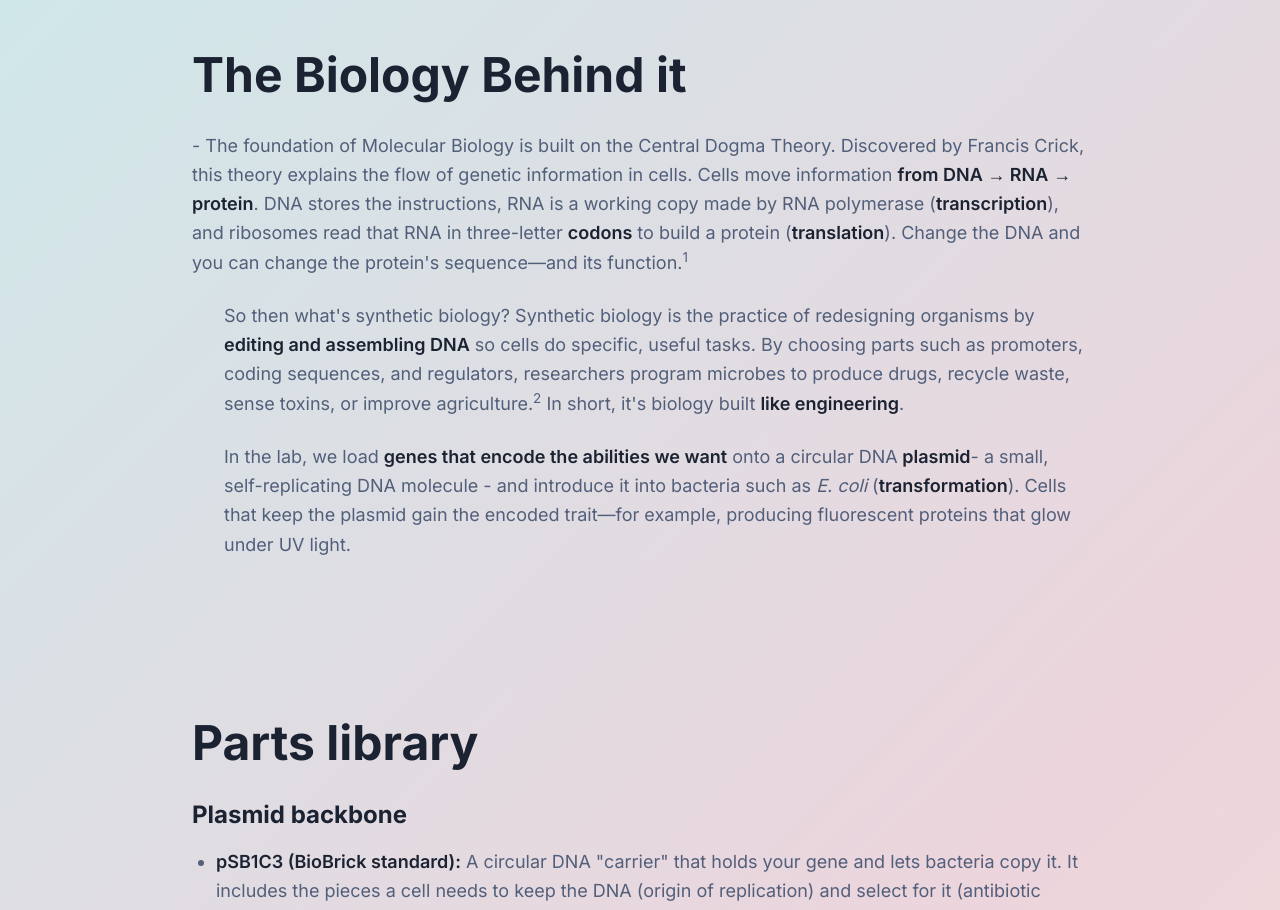
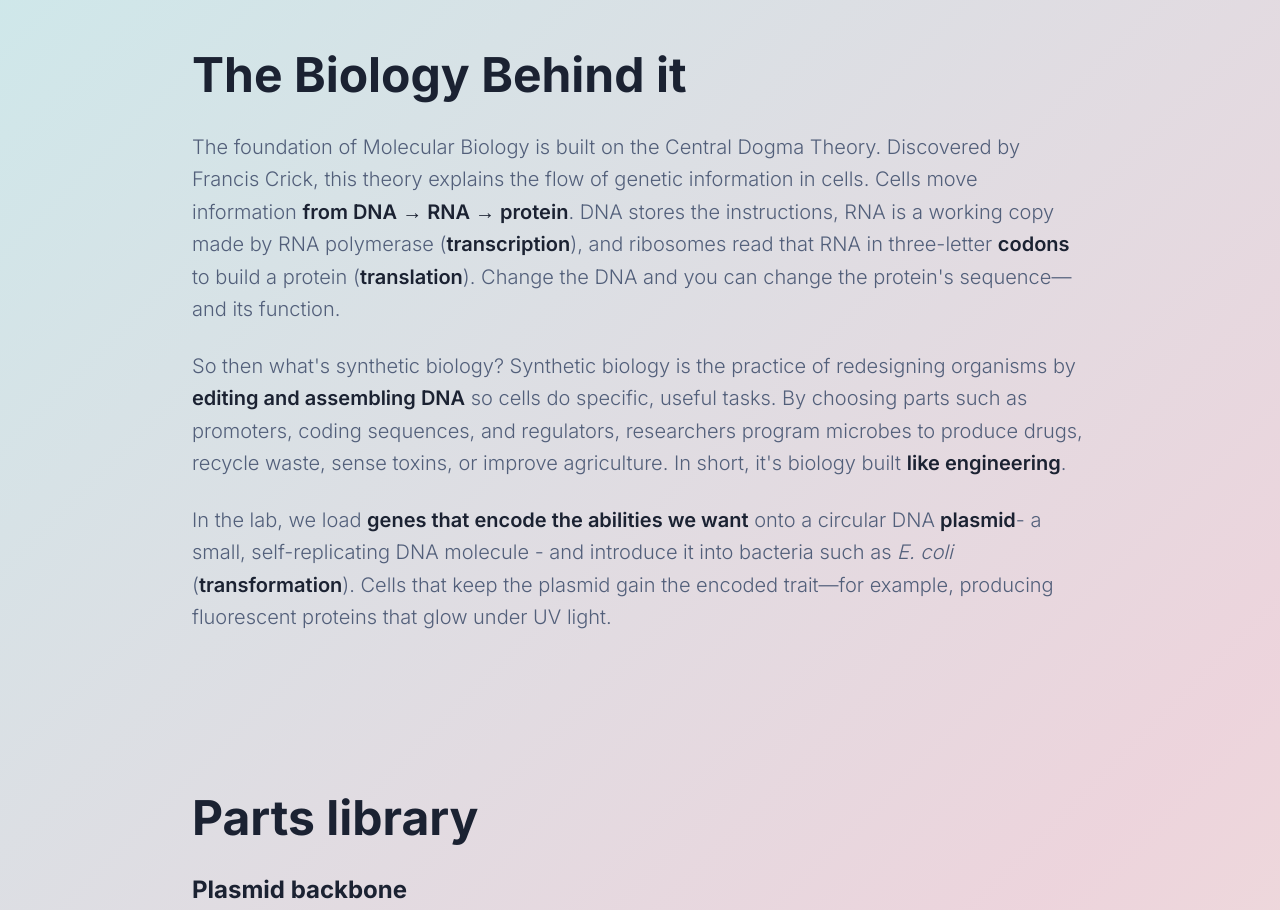
Before and after one commit to NYUADiGEM-2025/synthesis-ds, a React (Vite) app: page / in a window 1280 px wide. Shown: the part 2240-3150 px from the top of the page. Built offline with nearby package versions, Linux system fonts and the light colour scheme.

Commit message:
Reverted to commit 90fb6819ea5ec72bea7126896af3f3b6fa365c85

```diff
--- a/src/pages/Home.tsx
+++ b/src/pages/Home.tsx
@@ -121,24 +121,25 @@ const Home = () => {
             The Biology Behind it
           </h2>
 
-          <div className="space-y-6 text-lg text-muted-foreground font-inter leading-relaxed">
+          <div className="space-y-6 text-xl text-muted-foreground font-inter font-light leading-relaxed">
             <p>
-              - The foundation of Molecular Biology is built on the Central Dogma Theory. Discovered
+              The foundation of Molecular Biology is built on the Central Dogma Theory. Discovered
               by Francis Crick, this theory explains the flow of genetic information in cells. Cells move
               information <span className="font-semibold text-foreground">from DNA → RNA → protein</span>. DNA stores the instructions, RNA is a
               working copy made by RNA polymerase (<span className="font-semibold text-foreground">transcription</span>), and ribosomes read that RNA
               in three-letter <span className="font-semibold text-foreground">codons</span> to build a protein (<span className="font-semibold text-foreground">translation</span>). Change the DNA and you can
-              change the protein's sequence—and its function.<sup>1</sup>
+              change the protein's sequence—and its function.
             </p>
 
-            <p className="pl-8">
+            <p>
               So then what's synthetic biology? Synthetic biology is the practice of redesigning
               organisms by <span className="font-semibold text-foreground">editing and assembling DNA</span> so cells do specific, useful tasks. By
               choosing parts such as promoters, coding sequences, and regulators, researchers
-              program microbes to produce drugs, recycle waste, sense toxins, or improve agriculture.<sup>2</sup> In short, it's biology built <span className="font-semibold text-foreground">like engineering</span>.
+              program microbes to produce drugs, recycle waste, sense toxins, or improve agriculture.
+              In short, it's biology built <span className="font-semibold text-foreground">like engineering</span>.
             </p>
 
-            <p className="pl-8">
+            <p>
               In the lab, we load <span className="font-semibold text-foreground">genes that encode the abilities we want</span> onto a circular DNA
               <span className="font-semibold text-foreground"> plasmid</span>- a small, self-replicating DNA molecule - and introduce it into bacteria such as
               <em> E. coli</em> (<span className="font-semibold text-foreground">transformation</span>). Cells that keep the plasmid gain the encoded trait—for
```
